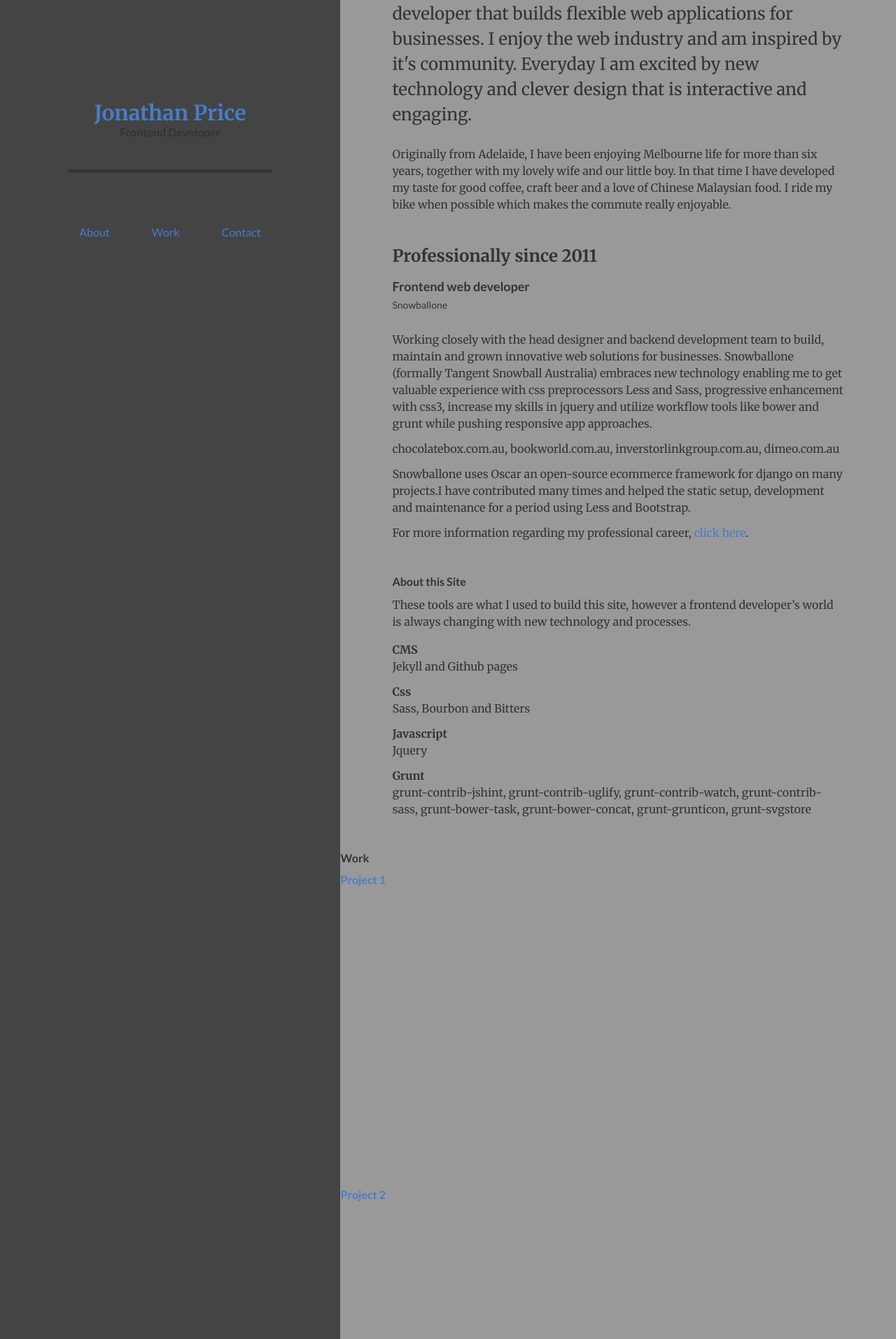
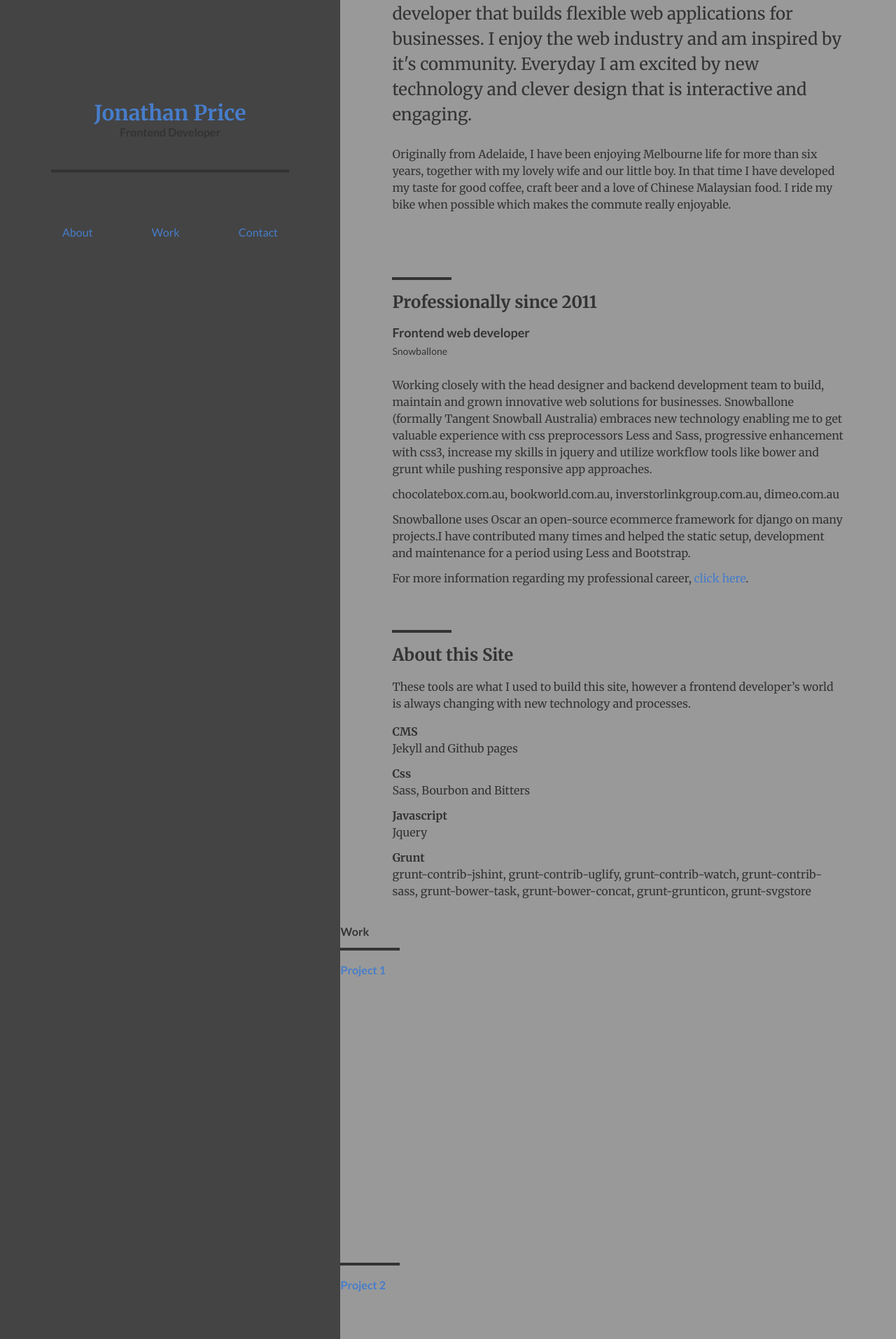
Before and after one commit to informa/informa.github.com, a Jekyll site: the page built from index.html, in a window 1280 px wide. Shown: the part 1094-3007 px from the top of the page at 70% size. Built offline with Jekyll 4.4.1, drawn with Linux system fonts in a browser that asks for light colours.

Commit message:
removed IT of BEMIT

```diff
--- a/_includes/header.html
+++ b/_includes/header.html
@@ -1,2 +1,2 @@
-<h1 class="c-branding__title"><a href="#hero" title="{{ site.title }}">{{ site.title }}</a></h1>
+<h1 class="branding__title"><a href="#hero" title="{{ site.title }}">{{ site.title }}</a></h1>
 <h2>{{ site.role }}</h2>
--- a/_includes/navigation.html
+++ b/_includes/navigation.html
@@ -1,8 +1,8 @@
-<nav class="c-nav {{ include.modifier }}">
-	<ul class="c-nav__list">
+<nav class="nav {{ include.modifier }}">
+	<ul class="nav__list">
 		<li><a href="/#about">About</a></li>
 		<li><a href="/#work">Work</a></li>
 		<li><a href="/#contact">Contact</a></li>
-		<li class="c-nav--justify"></li>
+		<li class="nav--justify"></li>
 	</ul>
 </nav>
--- a/_layouts/default.html
+++ b/_layouts/default.html
@@ -12,24 +12,24 @@
         <p class="browsehappy">You are using an <strong>outdated</strong> browser. Please <a href="http://browsehappy.com/">upgrade your browser</a> to improve your experience.</p>
     <![endif]-->
 
-    <section id="hero" class="c-hero">
-		<header class="c-branding u-vertical-align">
+    <section id="hero" class="hero">
+		<header class="branding vertical-align">
             {% include header.html %}
-            <span class="c-bar c-branding--bar c-hero--bar"></span>
-            <p class="c-hero__description">{{ site.description }}</p>
-            {% include navigation.html modifier="c-hero--nav" %}
+            <span class="bar branding--bar hero--bar"></span>
+            <p class="hero__description">{{ site.description }}</p>
+            {% include navigation.html modifier="hero--nav" %}
         </header>
 	</section>
 
-	<section class="o-main">
-		<header class="o-main__brand js-fixed-brand">
-			<div class="c-branding u-vertical-align">
+	<section class="layout-main">
+		<header class="layout-main__brand js-fixed-brand">
+			<div class="branding vertical-align">
 				{% include header.html %}
-				<span class="c-bar c-bar--full c-branding--bar"></span>
+				<span class="bar bar--full branding--bar"></span>
 	            {% include navigation.html %}
 			</div>
 		</header>
-		<div class="o-main__content">
+		<div class="layout-main__content">
 			{{ content }}
 		</div>
 	</section>
--- a/index.html
+++ b/index.html
@@ -2,30 +2,30 @@
 layout: default
 ---
 
-<section id="about" class="about">
+<section id="about">
 	<article class="about-general">
-		<p class="font-xl font-serif">Hello, I'm Jonathan, a Melbourne based frontend developer that builds flexible web applications for businesses. I enjoy the web industry and am inspired by it's community. Everyday I am excited by new technology and clever design that is interactive and engaging.</p>
-		<p>Originally from Adelaide, I have been enjoying Melbourne life for more than six years, together with my lovely wife and our little boy. In that time I have developed my taste for good coffee, craft beer and a love of Chinese Malaysian food. I ride my bike when possible which makes the commute really enjoyable.</p>
+		<p class="about-general__title">Hello, I'm Jonathan, a Melbourne based frontend developer that builds flexible web applications for businesses. I enjoy the web industry and am inspired by it's community. Everyday I am excited by new technology and clever design that is interactive and engaging.</p>
+		<p class="about-general__description">Originally from Adelaide, I have been enjoying Melbourne life for more than six years, together with my lovely wife and our little boy. In that time I have developed my taste for good coffee, craft beer and a love of Chinese Malaysian food. I ride my bike when possible which makes the commute really enjoyable.</p>
 	</article>
 
-	<section id="professionally" class="about-career">
-		<span class="bar"></span>
-		<h1>Professionally since 2011</h1>
+	<section id="professionally">
 
 		<article class="career-milestone">
-			<h3>Frontend web developer</h3>
-			<h4>Snowballone</h4>
+			<span class="bar"></span>
+			<h1 class="career-milestone__title">Professionally since 2011</h1>
+			<h3 class="career-milestone__role">Frontend web developer</h3>
+			<h4 class="career-milestone__company">Snowballone</h4>
 			<p>Working closely with the head designer and backend development team to build, maintain and grown innovative web solutions for businesses. Snowballone (formally Tangent Snowball Australia) embraces new technology enabling me to get valuable experience with css preprocessors Less and Sass, progressive enhancement with css3, increase my skills in jquery and utilize workflow tools like bower and grunt while pushing responsive app approaches.</p>
 			chocolatebox.com.au, bookworld.com.au, inverstorlinkgroup.com.au, dimeo.com.au</p>
 			<p>Snowballone uses Oscar an open-source ecommerce framework for django on many projects.I have contributed many times and helped the static setup, development and maintenance for a period using Less and Bootstrap.</p>
-			<p>For more information regarding my professional career, <a role="button" data-toggle="collapse" href="#career-milestone" aria-expanded="false" aria-controls="career-milestone">click here</a>.</p>
+			<p>For more information regarding my professional career, <a role="button" data-toggle="collapse" href="#more-milestones" aria-expanded="false" aria-controls="more-milestones">click here</a>.</p>
 		</article>
 
-		<div id="career-milestone" class="collapse">
+		<div id="more-milestones" class="collapse">
 			<article class="career-milestone">
-				<h2>2011 - 2007</h2>
-				<h3>Frontend designer / developer and team manager</h3>
-				<h4>Niche Media</h4>
+				<h2 class="career-milestone__title">2011 - 2007</h2>
+				<h3 class="career-milestone__role">Frontend designer / developer and team manager</h3>
+				<h4 class="career-milestone__company">Niche Media</h4>
 				<p>At Niche Media I digitising popular Australian magazine titles to establish a digital branch of the company and gained a broad experience of project management in leading a small team.</p>
 				<p>My work involved designing and building “news” based sites in wordpress for the publishing company which has given me a greater understanding of UI, advertising, revenue  and branding needs, SEO practises, engaging audiences and building databases. * Macworld.com.au, australiandesignreview.com, desktopmag.com.au, marketingmag.com.au
 				<strong>Note:</strong> these websites have probably changed since working on them</p>
@@ -33,39 +33,39 @@
 			</article>
 
 			<article class="career-milestone">
-				<h2 >2007 - 2004</h2>
-				<h3 >Creative Design</h3>
-				<h4 >Vision6</h4>
+				<h2 class="career-milestone__title">2007 - 2004</h2>
+				<h3 class="career-milestone__role">Creative Design</h3>
+				<h4 class="career-milestone__company" >Vision6</h4>
 				<p>I worked closely with the creative director in establishing a solid revenue of email templates and small websites for the clients of Vision 6.</p>
 				<p>Here I gained extensive experience in designing and building email campaigns for external clients including testing and verbal / written support. Also experience in presentations using flash, motion graphics, audio, voice and interactive elements for product demonstration and training purposes.</p>
 			</article>
 
 			<article class="career-milestone">
-				<h2 >2004 - 2003</h2>
-				<h3 >Multimedia Designer / 3D Artist</h3>
-				<h4 >Zaxis</h4>
+				<h2 class="career-milestone__title">2004 - 2003</h2>
+				<h3 class="career-milestone__role">Multimedia Designer / 3D Artist</h3>
+				<h4 class="career-milestone__company">Zaxis</h4>
 				<p>At Zaxis I developed internal websites and multimedia products for the high end 3D visualisation architectural firm and gained a lot of experience working individually outside of my scope. I also worked with QTVR and camera work for interactive DVD projects involving UI design and implementation together with 3D rendering.</p>
 			</article>
 
 			<article class="career-milestone">
-				<h2 >2003</h2>
-				<h3 >Frontend Developer / Graphic Designer</h3>
-				<h4 >Wanted World Wide</h4>
+				<h2 class="career-milestone__title">2003</h2>
+				<h3 class="career-milestone__role">Frontend Developer / Graphic Designer</h3>
+				<h4 class="career-milestone__company">Wanted World Wide</h4>
 				<p>I headed up frontend development of Wanted's website and other internal graphical needs. Refreshing an existing online brand with creative design and the development of digital and also printed marketing tools. I experienced encoding online video content and Flash presentations.</p>
 			</article>
 
 			<article class="career-milestone">
-				<h2 >2002 - 2000</h2>
-				<h3 >Interface Designer</h3>
-				<h4 >Torson Production</h4>
+				<h2 class="career-milestone__title">2002 - 2000</h2>
+				<h3 class="career-milestone__role">Interface Designer</h3>
+				<h4 class="career-milestone__company">Torson Production</h4>
 				<p>At Torson I was involved in the development of interactive CD products and general marketing material for the high end 3D development company. I gained great experience in working with a large team of creative people and was exposured into the high end 3D industry.</p>
 				<p>I worked on the development, design and compiling of online flash clips visually describing steps of medical surgery in relation to sports injury.</p>
 			</article>
 
 			<article class="career-milestone">
-				<h2 >2000 - 1998</h2>
-				<h3 >Graphic Designer</h3>
-				<h4 >Recreation Sport and Fitness</h4>
+				<h2 class="career-milestone__title">2000 - 1998</h2>
+				<h3 class="career-milestone__role">Graphic Designer</h3>
+				<h4 class="career-milestone__company">Recreation Sport and Fitness</h4>
 				<p>My first job saw me gaining great exposure in the education industry. I was actively involved with staff, students and multimedia devices that were used in developing educational and marketing tools both digital and printed for the department.</p>
 			</article>
 		</div>
@@ -73,8 +73,8 @@
 
 	<article id="colophon" class="about-site">
 		<span class="bar"></span>
-		<h1>About this Site</h1>
-		<p>These tools are what I used to build this site, however a frontend developer’s world is always changing with new technology and processes.</p>
+		<h1 class="about-site__title">About this Site</h1>
+		<p class="about-site__description">These tools are what I used to build this site, however a frontend developer’s world is always changing with new technology and processes.</p>
 		<dl>
 			<dt>CMS</dt>
 			<dd>Jekyll and Github pages</dd>
--- a/static/src/scss/03-objects/main/main.scss
+++ b/static/src/scss/03-layout/main/main.scss
@@ -1,12 +1,12 @@
 // Main layout
 
 
-.o-main {
+.layout-main {
 	background:#444;
 	@include clearfix;
 }
 
-.o-main__brand {
+.layout-main__brand {
 	width:38%;
 	float:left;
 	height:100vh;
@@ -17,7 +17,7 @@
 	}
 }
 
-.o-main__content {
+.layout-main__content {
 	overflow:hidden;
 	background:#999;
 }
--- a/static/src/scss/04-components/branding/branding.scss
+++ b/static/src/scss/04-components/branding/branding.scss
@@ -1,10 +1,10 @@
-.c-branding {
+.branding {
 	width: 60%;
     text-align: center;
     margin: 0 auto;
 }
 
-.c-branding__title {
+.branding__title {
 	@include fontserif;
 	@include fontxxl;
 	margin-bottom:0;
--- a/static/src/scss/04-components/hero/hero.scss
+++ b/static/src/scss/04-components/hero/hero.scss
@@ -1,10 +1,10 @@
 // Hero section
 
-.c-hero {
+.hero {
 	height:100vh;
 }
 
-.c-hero__description {
+.hero__description {
 	@include fontxl;
 	@include fontserif;
 }
--- a/static/src/scss/05-utilities/utilities-dir.scss
+++ b/static/src/scss/05-utilities/utilities-dir.scss
@@ -1,4 +1,4 @@
-.u-vertical-align {
+.vertical-align {
 	position: relative;
 	top: 50%;
 	-webkit-transform: translateY(-50%);
--- a/static/src/scss/site.scss
+++ b/static/src/scss/site.scss
@@ -1,5 +1,5 @@
 @import '01-plugins/plugins-dir';
 @import '02-base/base-dir';
-@import '03-objects/objects-dir';
+@import '03-layout/layout-dir';
 @import '04-components/components-dir';
 @import '05-utilities/utilities-dir';
```
Also changed, not shown: static/src/scss/04-components/about/about.scss (+25 -19 lines), static/src/scss/04-components/bar/bar.scss (+4 -4 lines), static/src/scss/04-components/navigation/navigation.scss (+4 -4 lines), static/dist/css/site.css, static/src/scss/03-layout/layout-dir.scss (renamed from static/src/scss/03-objects/objects-dir.scss).
